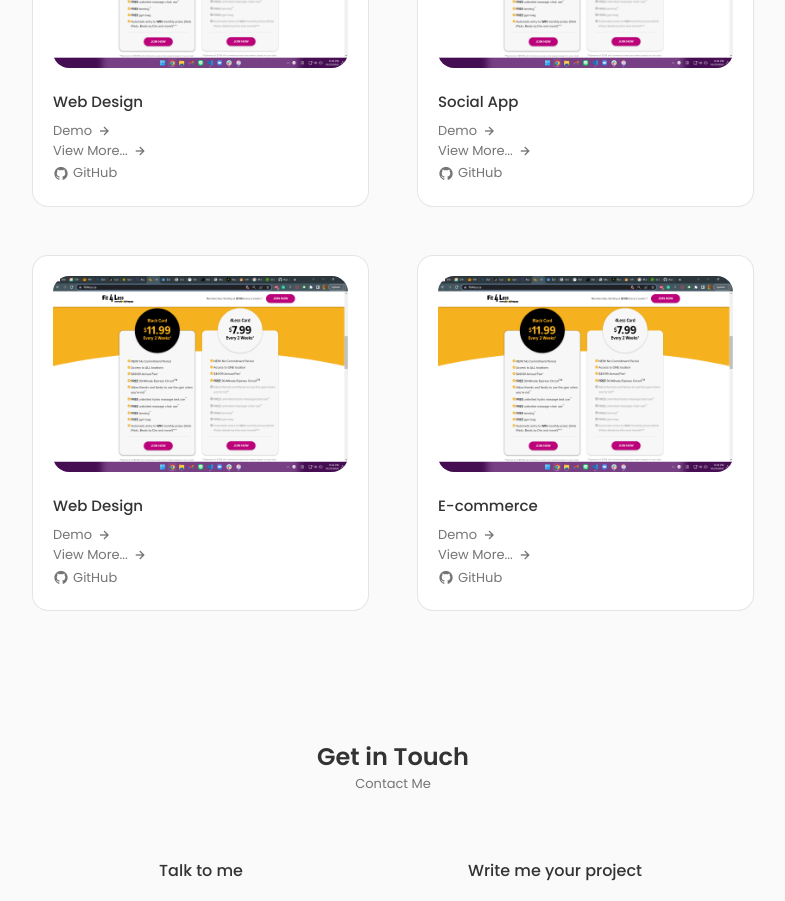
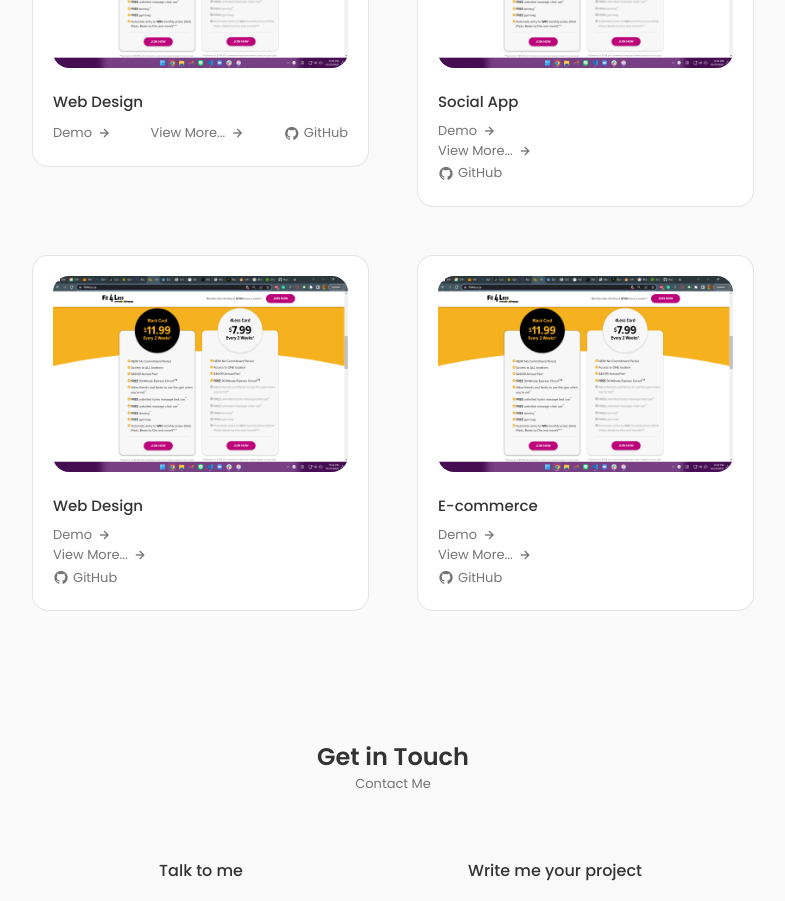
Before and after one commit to Raizo-n/Portfoilo, a React (Create React App) app: page / in a window 1280 px wide. Shown: the part 1900-2801 px from the top of the page, without its empty margins (247-1032 px from the left). Built offline with nearby package versions, Linux system fonts and the light colour scheme.

Commit message:
style: make the three parts in project flex

```diff
--- a/src/components/work/Works.jsx
+++ b/src/components/work/Works.jsx
@@ -15,6 +15,7 @@ const Works = () => {
             <img src={Work1} alt="" className="img" />
           </div>
           <h3 className="title">Web Design</h3>
+          <div className="flex-box">
           <a href="#" className="work-button">
             Demo <i className="bx bx-right-arrow-alt icon"></i>
           </a>
@@ -24,6 +25,7 @@ const Works = () => {
           <a href="https://github.com/Raizo-n" className="work-button">
             <i className="uil uil-github git-icon"></i> GitHub
           </a>
+          </div>
         </div>
         {/* modal */}
         <div className={toggleState === 1 ? "modal active-modal" : "modal"}>
--- a/src/components/work/work.scss
+++ b/src/components/work/work.scss
@@ -75,6 +75,12 @@
           }
         }
 
+        .flex-box {
+          display: flex;
+          align-items: center;
+          justify-content: space-between;
+          // justify-content: space-evenly;
+
           .work-button {
             color: $text-color;
             font-size: $small-font-size;
@@ -98,6 +104,31 @@
           .git-icon {
             font-size: 1rem;
           }
+        }
+          .work-button {
+            color: $text-color;
+            font-size: $small-font-size;
+            display: flex;
+            align-items: center;
+            column-gap: 0.25rem;
+            cursor: pointer;
+
+            &:hover {
+              .icon {
+                transform: translateX(0.25rem);
+              }
+            }
+
+            .icon {
+              font-size: 1rem;
+              transition: 0.4s;
+            }
+          }
+
+          .git-icon {
+            font-size: 1rem;
+          }
+
       }
 
       .modal {
```
Lines whose indentation alone changed are shown as unchanged.
